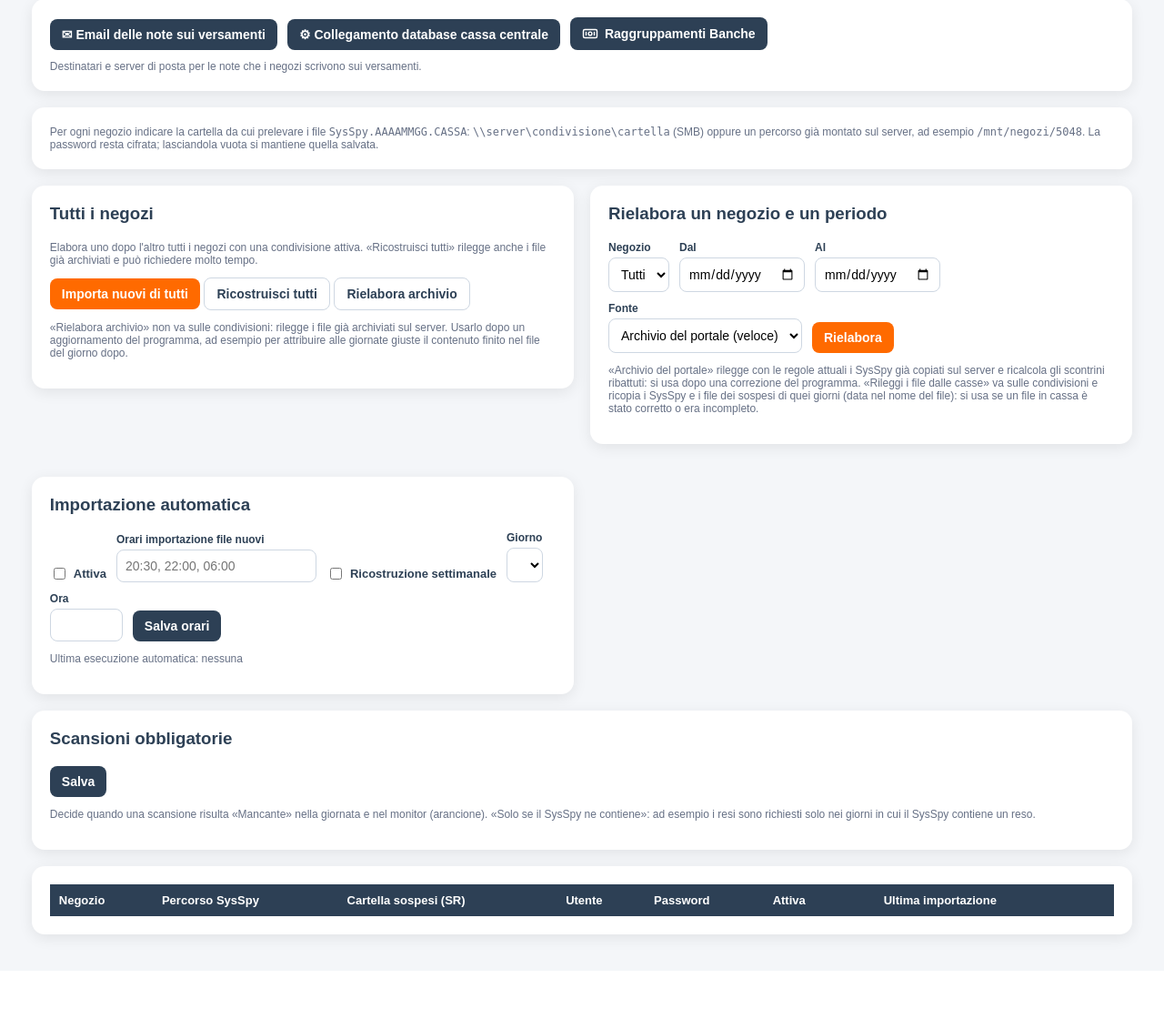
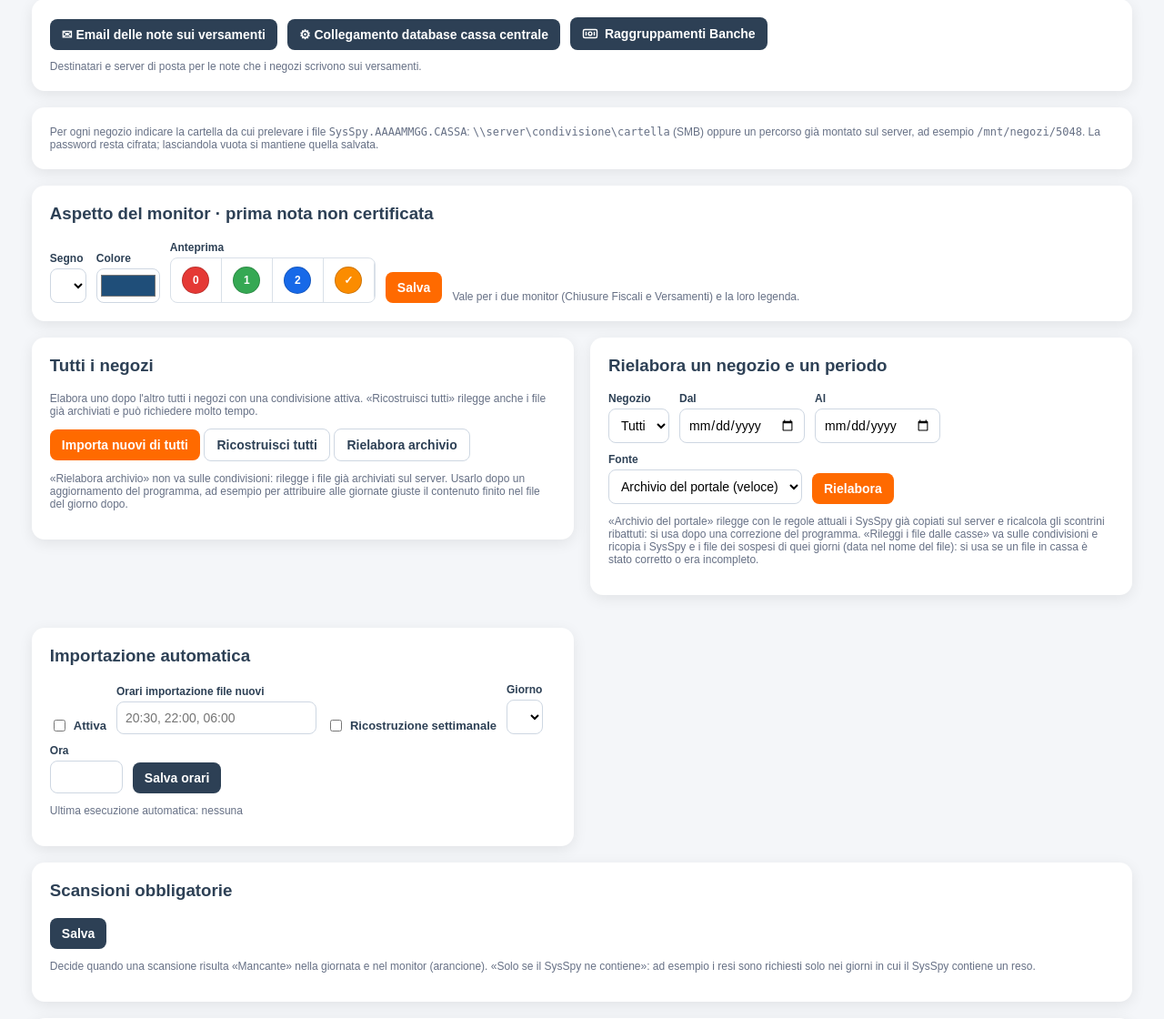
Before and after one commit to sanidatsoftware/FuturaPro, a Django app: template PrimaNota/primanota/templates/primanota/condivisioni.html in a window 1280 px wide. Shown: the part 236-1356 px from the top of the page at 91% size. Before the commit the page ends 1277 px from the top, so only its background shows below. Run offline with Django 5.2, Linux system fonts and the light colour scheme; the template is opened without the code that fills it, so the values that code supplies are empty; parts of the project's set-up code (start-up, migrations or seed data) failed here and were passed over.

Commit message:
Monitor: segno della prima nota non certificata scelto in Impostazioni (predefinito righe azzurre)
Impostazioni › Aspetto del monitor: righe diagonali, sfondo pieno, cornice o angolo e il colore, con
anteprima; vale per i due monitor e la legenda.

Co-Authored-By: Claude Opus 5.5 <noreply@anthropic.com>
Claude-Session: https://claude.ai/code/session_01Ubv8BbFV3iFYmoSwViJ2uh

```diff
--- a/PrimaNota/primanota/templates/primanota/condivisioni.html
+++ b/PrimaNota/primanota/templates/primanota/condivisioni.html
@@ -5,6 +5,8 @@
 .disco{margin:10px 0 14px}.disco-testa{display:flex;gap:10px;align-items:center;flex-wrap:wrap;margin-bottom:6px}
 .disco-barra{height:14px;border-radius:7px;background:#e8edf3;overflow:hidden}
 .disco-barra span{display:block;height:100%;border-radius:7px}
+.cella-anteprima{width:56px;height:48px;display:flex;align-items:center;justify-content:center;border-right:1px solid #d9e0e8}
+.pallino-anteprima{width:30px;height:30px;border-radius:50%;display:flex;align-items:center;justify-content:center;color:#fff;font-weight:800;border:1px solid rgba(0,0,0,.18)}
 .liv-ok{background:#1baf7a}.liv-attenzione{background:#eda100}.liv-critico{background:#e34948}
 </style>
 {% endblock %}
@@ -42,6 +44,22 @@
 </div>
 {% endif %}
 {% if salvato %}<div class="message-ok">Impostazioni salvate.</div>{% endif %}
+<div class="card" id="aspetto">
+    <h3 style="margin-top:0">Aspetto del monitor · prima nota non certificata</h3>
+    <form method="post" class="filters">{% csrf_token %}<input type="hidden" name="azione" value="aspetto">
+        <label class="field">Segno <select name="stile" id="aspettoStile">{% for k, v in stili_aspetto %}<option value="{{ k }}" {% if aspetto.stile == k %}selected{% endif %}>{{ v }}</option>{% endfor %}</select></label>
+        <label class="field">Colore <input type="color" name="colore" id="aspettoColore" value="{{ aspetto.colore }}" style="width:70px;height:38px;padding:2px"></label>
+        <div class="field">Anteprima
+            <div style="display:flex;gap:0;border:1px solid #d9e0e8;border-radius:8px;overflow:hidden">
+                <span class="cella-anteprima"><span class="pallino-anteprima" style="background:#e53935">0</span></span>
+                <span class="cella-anteprima"><span class="pallino-anteprima" style="background:#35a853">1</span></span>
+                <span class="cella-anteprima"><span class="pallino-anteprima" style="background:#1769e8">2</span></span>
+                <span class="cella-anteprima"><span class="pallino-anteprima" style="background:#fb8c00">✓</span></span>
+            </div></div>
+        <button class="btn btn-orange">Salva</button>
+        <span class="small">Vale per i due monitor (Chiusure Fiscali e Versamenti) e la loro legenda.</span>
+    </form>
+</div>
 {% if errore_orari %}<div class="message-error">{{ errore_orari }}</div>{% endif %}
 <div class="grid2">
     <div class="card">
@@ -134,3 +152,22 @@
     </table>
 </div>
 {% endblock %}
+{% block script %}
+<script>
+// Anteprima del segno della prima nota non certificata, come lo disegna il monitor.
+(function(){
+    const stile = document.getElementById("aspettoStile"), colore = document.getElementById("aspettoColore");
+    function css(s, c){
+        return {righe: `repeating-linear-gradient(45deg,#ffffff 0 6px,${c} 6px 12px)`, sfondo: c,
+                cornice: "#ffffff", angolo: `linear-gradient(135deg,${c} 0 14px,#ffffff 14px)`}[s];
+    }
+    function aggiorna(){
+        document.querySelectorAll(".cella-anteprima").forEach(e => {
+            e.style.background = css(stile.value, colore.value);
+            e.style.boxShadow = stile.value === "cornice" ? `inset 0 0 0 4px ${colore.value}` : "none";
+        });
+    }
+    stile.addEventListener("change", aggiorna); colore.addEventListener("input", aggiorna); aggiorna();
+})();
+</script>
+{% endblock %}
--- a/PrimaNota/primanota/templates/primanota/monitor.html
+++ b/PrimaNota/primanota/templates/primanota/monitor.html
@@ -8,8 +8,8 @@
 .kpis{display:grid;grid-template-columns:repeat(5,120px);justify-content:end;gap:8px}.kpi{background:#f8fafc;border:1px solid #e1e7ee;border-radius:11px;padding:8px 7px;text-align:center}.kpi strong{display:block;font-size:23px;line-height:1;color:#2d4055}.kpi span{display:block;margin-top:4px;font-size:9px;text-transform:uppercase;font-weight:bold;color:#667085}
 .legend{display:flex;justify-content:center;gap:18px;flex-wrap:wrap;margin:8px 0 10px;font-size:12px;font-weight:bold}.legend-item{display:flex;align-items:center;gap:7px}.legend-dot{width:16px;height:16px;border-radius:50%;border:1px solid rgba(0,0,0,.18)}
 .state-missing{background:#e53935}.state-incomplete{background:#fb8c00}.state-pending{background:#35a853}.state-worked{background:#1769e8}.state-future{background:#d5dbe3}
-/* Prima nota della giornata assente o non certificata: sfondo azzurro della cella. */
-.monitor-table td.pn-da-certificare{background:#9fcbf5}.legend-cella{width:22px;height:16px;border-radius:4px;background:#9fcbf5;border:1px solid #5d9fdf}.state-closed{background:#9aa3ad}
+/* Prima nota della giornata assente o non certificata: segno scelto in Impostazioni › Aspetto del monitor. */
+.monitor-table td.pn-da-certificare{ {{ aspetto.css }} }.legend-cella{width:24px;height:18px;border-radius:4px;border:1px solid #9aa3ad; {{ aspetto.css }} }.state-closed{background:#9aa3ad}
 .state-emergency{background:#eda100;animation:emergenza 1.1s ease-in-out infinite}
 @keyframes emergenza{50%{background:#fff0b3;box-shadow:0 0 0 4px rgba(237,161,0,.35)}}
 @media (prefers-reduced-motion: reduce){.state-emergency{animation:none;outline:3px solid #8a5a00}}
@@ -85,7 +85,7 @@
     <span class="legend-item"><span class="legend-dot state-closed"></span>Giornata Chiusura PV</span>
     <span class="legend-item"><span class="legend-dot state-emergency"></span>Emergenza: prima nota non ancora presente</span>
     <span class="legend-item"><span class="legend-dot state-future"></span>Giorno futuro</span>
-    <span class="legend-item"><span class="legend-cella"></span>Sfondo azzurro: prima nota non ancora certificata (o non compilata)</span>
+    <span class="legend-item"><span class="legend-cella"></span>Prima nota non ancora certificata (o non compilata)</span>
     <span class="legend-item"><span class="mark mark-nota" style="position:static">!</span>Anomalia/nota aperta</span>
     <span class="legend-item"><span class="mark mark-contatto" style="position:static">!</span>Richiesta contatto</span>
     <span class="legend-item"><span class="mark mark-spy" style="position:static">2</span>Casse SysSpy (rosso se non quadra)</span>
```
Also changed, not shown: PrimaNota/primanota/models.py (+28 -0 lines), PrimaNota/primanota/views.py (+17 -2 lines), PrimaNota/tests/test_primanota.py (+16 -1 lines), PrimaNota/primanota/migrations/0019_aspetto_monitor.py (added).
